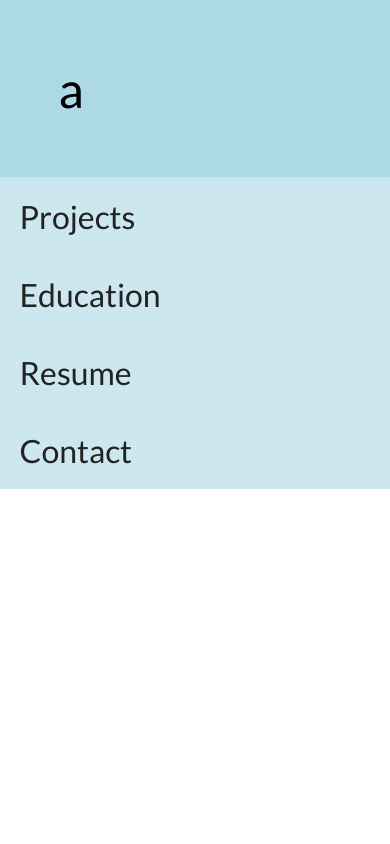
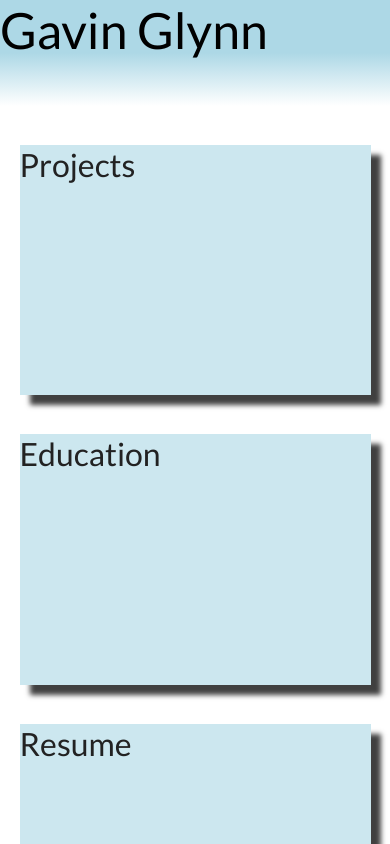
Before and after one commit to Stunner02/Personal_Portfolio, a plain HTML site: page index.html in a window 390 px wide. Drawn offline with Linux system fonts and the light colour scheme.

Commit message:
Better Layout mobile-white at bottom

```diff
--- a/index.html
+++ b/index.html
@@ -20,11 +20,12 @@
 
       <!-- Mobile Navigation  -->
       <div class="mobile">
-        <div class="mobileWelcome">a</div>
-        <a  href="html\Projects.html">Projects</a>
-        <a  href="html\Education.html">Education</a>
-        <a  href="html\Resume.html">Resume</a>
-        <a  href="html\Contact.html">Contact</a>
+        <div class="mobileWelcome">Gavin Glynn</div>
+        <a href="html\Projects.html">Projects</a>
+        <a href="html\Education.html">Education</a>
+        <a href="html\Resume.html">Resume</a>
+        <a href="html\Contact.html">Contact</a>
+        <div class="mobileFooter">Gavin Glynn</div>
       </div>
 
       <nav>
--- a/style/index.css
+++ b/style/index.css
@@ -3,7 +3,7 @@ html, body, ul {
   padding: 0;
 }
 
-/* Media Query responsive web design standards
+/* Media Query responsive web design standards (widths)
    1st - Phones in portrait           < 576px
    2nd - phones in landscape    576px <--> 768px
    3rd - tablets                768px <--> 992px
@@ -14,25 +14,53 @@ html, body, ul {
 
 /* X-Small devices (portrait phones, less than 576px) */
 .mobile {
-  font-size: 30;
-  display: block;
-}
+font-size: 22;
+display: block;
+position:fixed;
+  padding:0;
+  margin:0;
 
-.mobile a, .mobileWelcome {
-  box-sizing: content-box;
-  display: block;
+  top:0;
+  left:0;
+
+  width: 100%;
+  height: 100%;
+background-color: white;
+overflow: scroll;
+-webkit-overflow-scrolling: touch;
 }
 
 
 .mobileWelcome {
+  display: block;
   font-size: 50px;
-  padding: 15%;
+  height: 12.5%;
+  width: 100%;
+  background-image: linear-gradient(lightblue 50%, white);
+}
+
+.mobileFooter {
+  font-size: 3em;
+  display: block;
+  height: 12.5%;
   background-color: lightblue;
+  /* background-image: linear-gradient(white, lightblue 50%, lightblue ); */
+  width: 100%;
+  margin-top: 10%;
 }
 
 .mobile a{
+  color: black;
+  font-size: 50px;
+  display: block;
+  margin: auto;
+  margin-top: 10%;
+  aspect-ratio: 1.4;
+  width: 90%;
   font-size: 32px;
-  padding: 5%;
+  box-shadow: 10px 10px 5px 0px rgba(0,0,0,0.75);
+    -webkit-box-shadow: 10px 10px 5px 0px rgba(0,0,0,0.75);
+    -moz-box-shadow: 10px 10px 5px 0px rgba(0,0,0,0.75);
   background-color: rgba(173, 216, 230, 0.616);
 }
 
```
